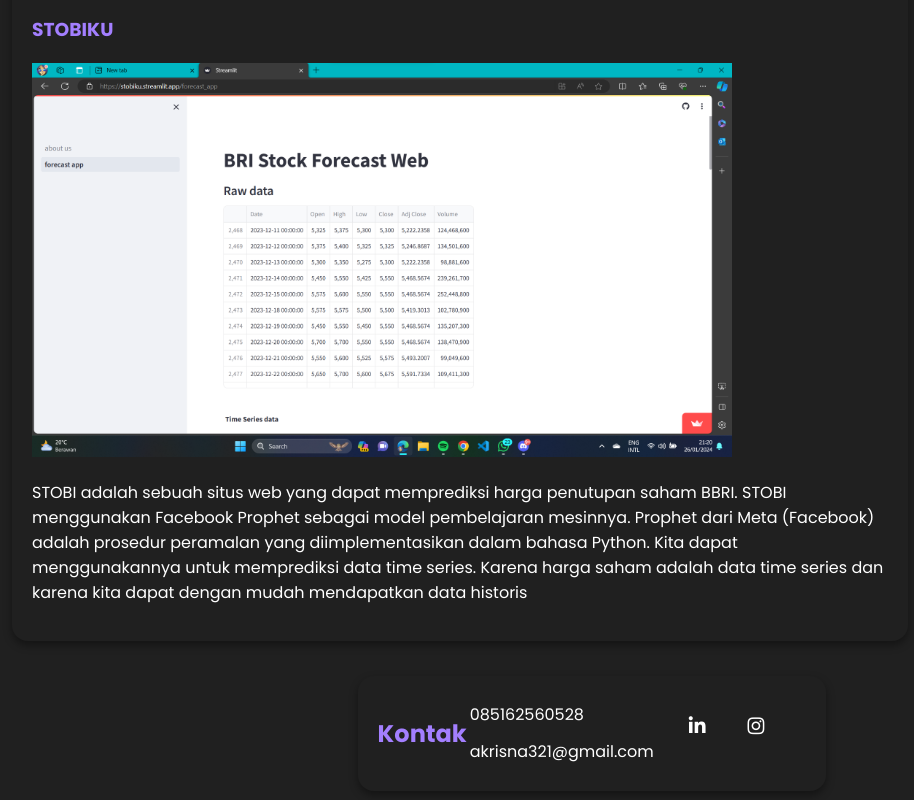
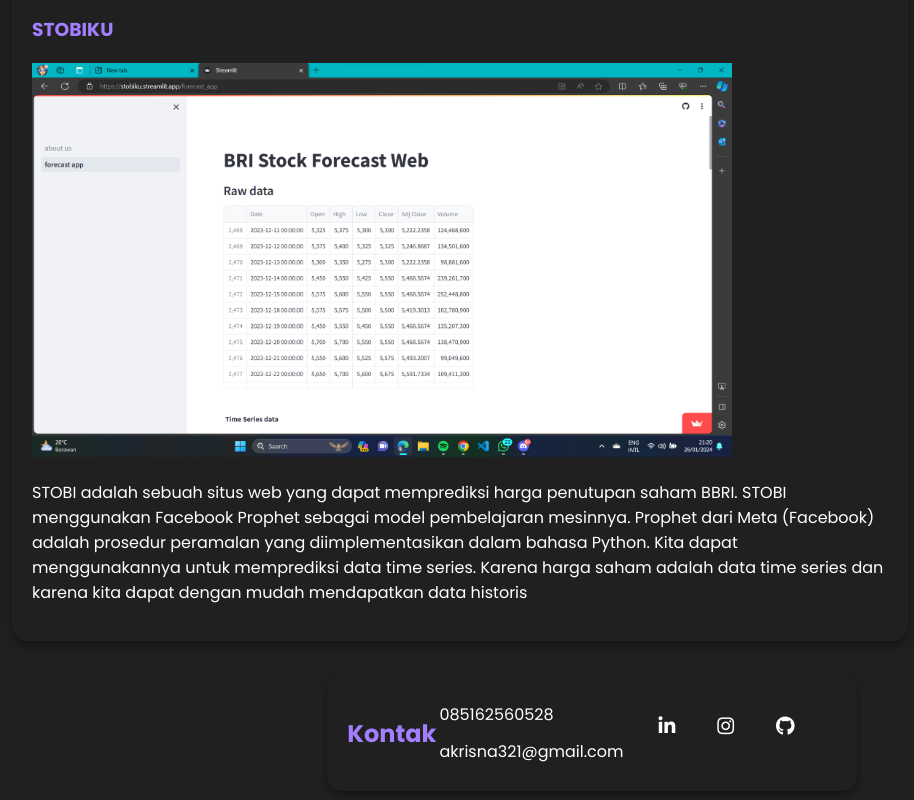
Before and after one commit to artesia0528/project-akhir-webDev, a plain HTML site: page index.html in a window 1280 px wide. Shown: the part 908-1708 px from the top of the page, without its empty margins (48-962 px from the left). Drawn offline with Linux system fonts and the light colour scheme.

Commit message:
update font awesome

```diff
--- a/index.html
+++ b/index.html
@@ -119,6 +119,9 @@
                     <a href="https://www.instagram.com/krisnaaditya_0528?igsh=MWwydmdmM3ZqbGF4Zg=="><i
                             class="fab fa-instagram"></i></a>
                 </li>
+                <li>
+                    <a href="https://github.com/artesia0528"><i class="fab fa-github"></i></a>
+                </li>
             </ul>
         </div>
     </footer>
```
